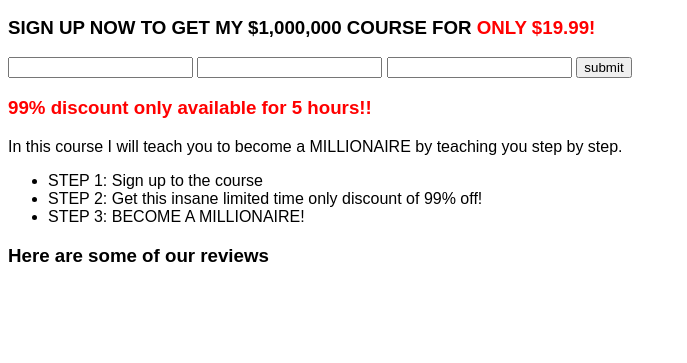
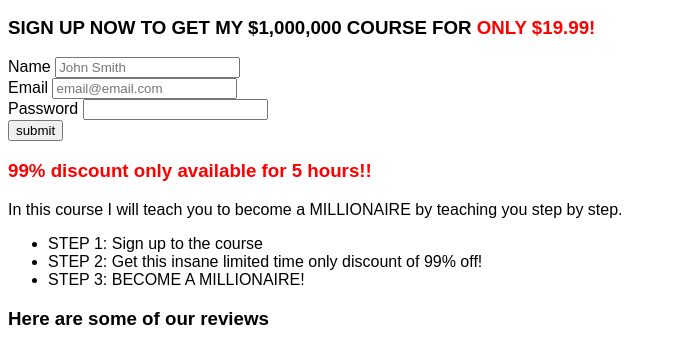
Before and after one commit to isaacgalvan10/client-form-validation, a plain HTML site: page index.html in a window 1280 px wide. Shown: the part 159-522 px from the top of the page, without its empty margins (0-687 px from the left). Drawn offline with Linux system fonts and the light colour scheme.

Commit message:
adding forms

```diff
--- a/index.html
+++ b/index.html
@@ -14,11 +14,22 @@
   <h1>Welcome to My Millioniare course!</h1>
   <h2>Where I teach YOU to become a MILLIONAIRE!</h2>
   <h3>SIGN UP NOW TO GET MY $1,000,000 COURSE FOR <span class="red">ONLY $19.99!</span></h3>
-  <input type="text">
-  <input type="email" name="email@email.com" id="email">
-  <input type="password" name="Password" id="password">
-  <button id="submit">submit</button>
-  <script src="app.js"></script>
+  <div id="error"></div>
+  <form action="/member.html" method="GET">
+    <div class="name">
+      <label for="name">Name</label>
+      <input type="text" name="name" placeholder="John Smith" required>
+    </div>
+    <div>
+      <label for="email">Email</label>
+      <input type="email" name="Email" id="email" placeholder="email@email.com" required>
+    </div>
+    <div>
+      <label for="password">Password</label>
+      <input type="password" name="Password" id="password" required>
+    </div>
+  <button id="submit" type="submit">submit</button>
+  </form>
 
   <span class="red"><h3>99% discount only available for 5 hours!!</h3></span>
 
@@ -32,5 +43,6 @@
   <div class="reviews">
     <h3>Here are some of our reviews</h3>
   </div>
+  <script src="app.js"></script>
 </body>
 </html>
```
Also changed, not shown: member.html (added, +15 -0 lines).
